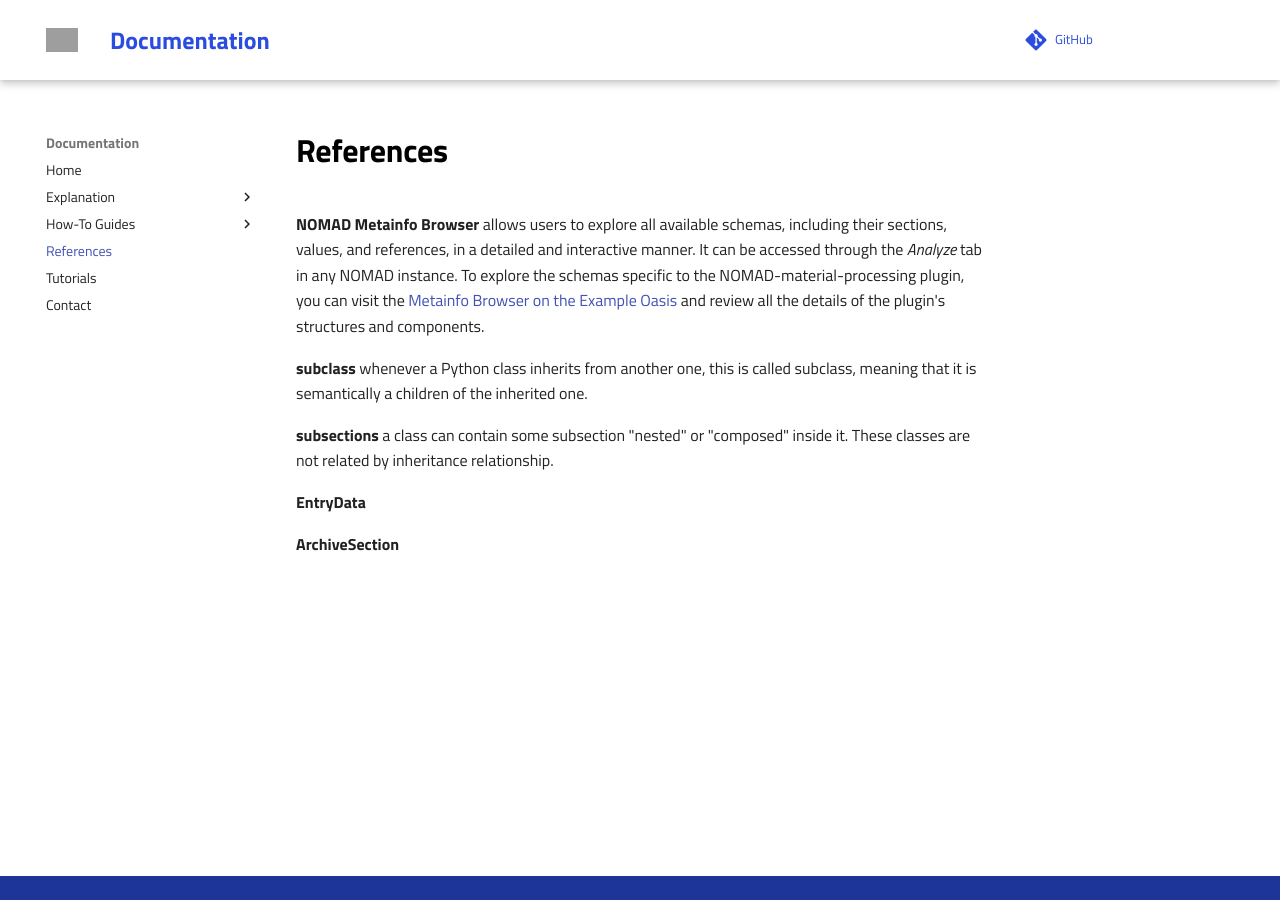
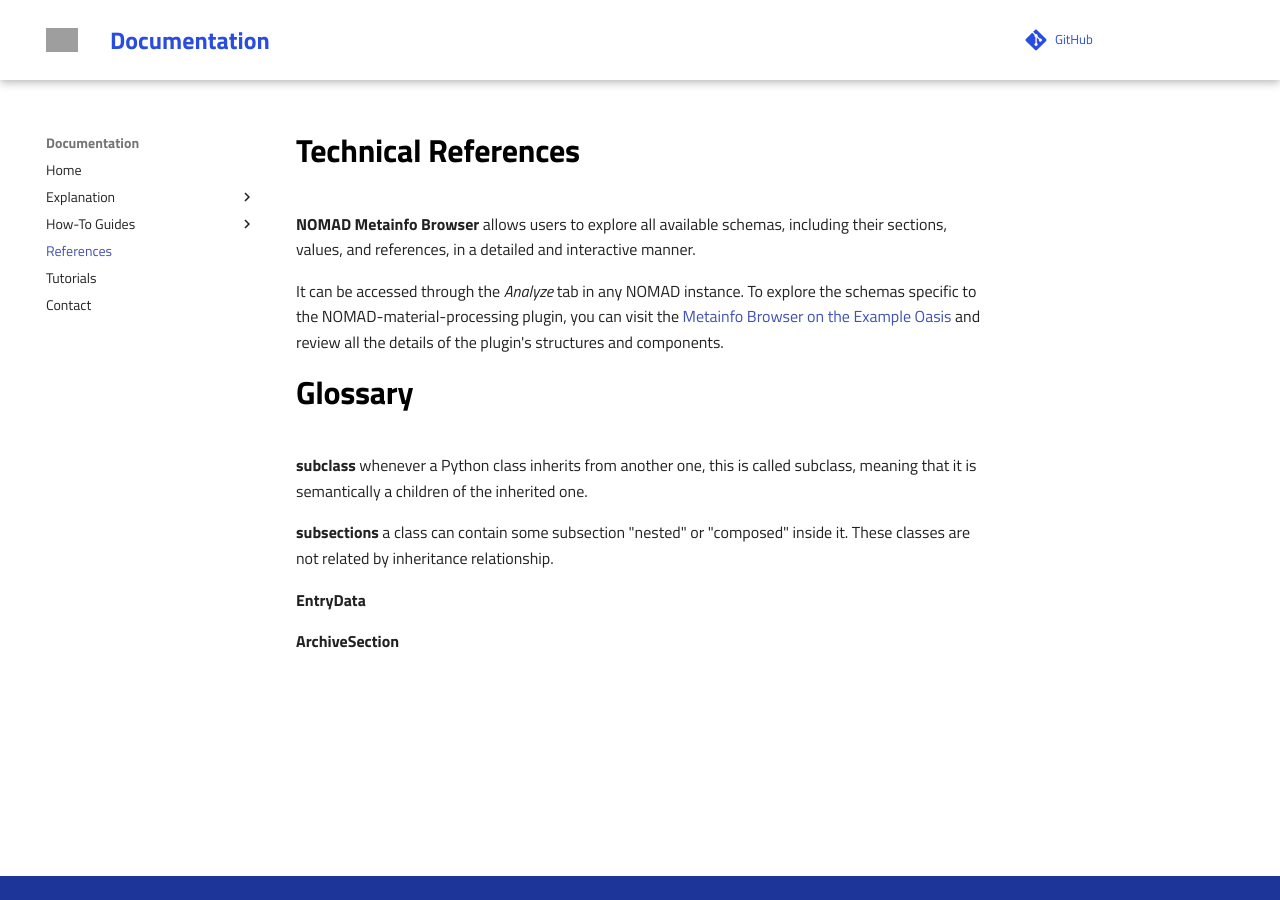
Before and after one commit to FAIRmat-NFDI/nomad-material-processing, an MkDocs documentation site: the page built from docs/reference/references.md, in a window 1280 px wide. Built offline with MkDocs 1.6.1 and Material for MkDocs 9.7.7, drawn with Linux system fonts in a browser that asks for light colours; comment, search, counter and statistics services are not loaded; grey boxes are pictures that could not be loaded.

Commit message:
modify refernces

```diff
--- a/docs/reference/references.md
+++ b/docs/reference/references.md
@@ -1,5 +1,10 @@
+# Technical References
 
-**NOMAD Metainfo Browser** allows users to explore all available schemas, including their sections, values, and references, in a detailed and interactive manner. It can be accessed through the *Analyze* tab in any NOMAD instance. To explore the schemas specific to the NOMAD-material-processing plugin, you can visit the [Metainfo Browser on the Example Oasis](https://nomad-lab.eu/prod/v1/oasis/gui/analyze/metainfo/nomad_material_processing) and review all the details of the plugin's structures and components.
+**NOMAD Metainfo Browser** allows users to explore all available schemas, including their sections, values, and references, in a detailed and interactive manner.
+
+It can be accessed through the *Analyze* tab in any NOMAD instance. To explore the schemas specific to the NOMAD-material-processing plugin, you can visit the [Metainfo Browser on the Example Oasis](https://nomad-lab.eu/prod/v1/oasis/gui/analyze/metainfo/nomad_material_processing) and review all the details of the plugin's structures and components.
+
+# Glossary
 
 **subclass** whenever a Python class inherits from another one, this is called subclass, meaning that it is semantically a children of the inherited one.
 
```
